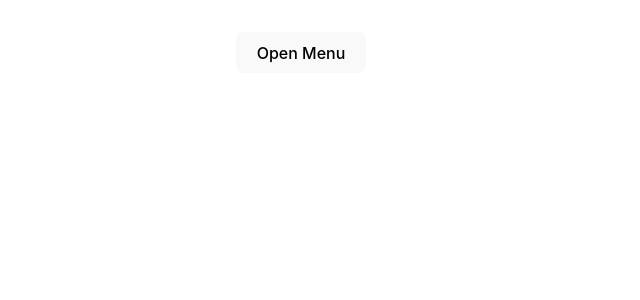
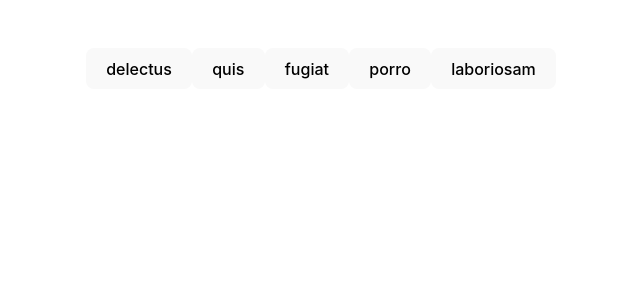
Before and after one commit to msrxse/react-challenges, a React (Vite) app: page / in a window 1280 px wide. Shown: the top 300 px of the page, without its empty margins (339-979 px from the left). Built offline with nearby package versions, Linux system fonts and the light colour scheme.

Commit message:
Implement a Tabs Component

```diff
--- a/src/App.tsx
+++ b/src/App.tsx
@@ -6,8 +6,9 @@ import TodoList from './components/TodoList'
 import FetchData from './components/FetchData'
 import SearchBar from './components/SearchBar'
 import DropdownMenu from './components/DropdownMenu'
+import Tabs from './components/Tabs'
 
-const VISIBLE = 'dropdown-menu'
+const VISIBLE = 'tabs'
 
 function App() {
 const [visible] = useState(VISIBLE)
@@ -19,6 +20,7 @@ const [visible] = useState(VISIBLE)
     || visible === "fetch-data" && <FetchData/>
     || visible === "search-data" && <SearchBar/>
     || visible === "dropdown-menu" && <DropdownMenu/>
+    || visible === "tabs" && <Tabs/>
   )
 }
 
--- /dev/null
+++ b/src/components/Tabs.tsx
@@ -0,0 +1,48 @@
+import { useState } from "react"
+
+/**
+ * Implement a Tabs Component
+ * Create a tabs component where each tab displays different content when selected.
+ */
+const Tabs = () => {
+    const DATA = [
+        {
+            "id": 1,
+            "title": "delectus",
+        },
+        {
+            "id": 2,
+            "title": "quis",
+        },
+        {
+            "id": 3,
+            "title": "fugiat",
+        },
+        {
+            "id": 4,
+            "title": "porro",
+        },
+        {
+            "id": 5,
+            "title": "laboriosam",
+        },
+    ]
+    const [visible, setVisible] = useState(-1)
+
+    return (
+        <div>
+            <ul style={{listStyle:"none"}}>
+                {DATA.map((each, index) => (
+                        <li key={each.id} style={{display: 'inline'}}>
+                            <button className={visible === each.id ? 'active': '' } onClick={() => setVisible(index)}>{each.title}</button>
+                        </li>
+                ))}
+                <div>
+                    {DATA[visible]?.title}
+                </div>
+            </ul>
+        </div>
+    )
+}
+
+export default Tabs
```
Also changed, not shown: 1 other file (tests, documents, lock files or other folders).
